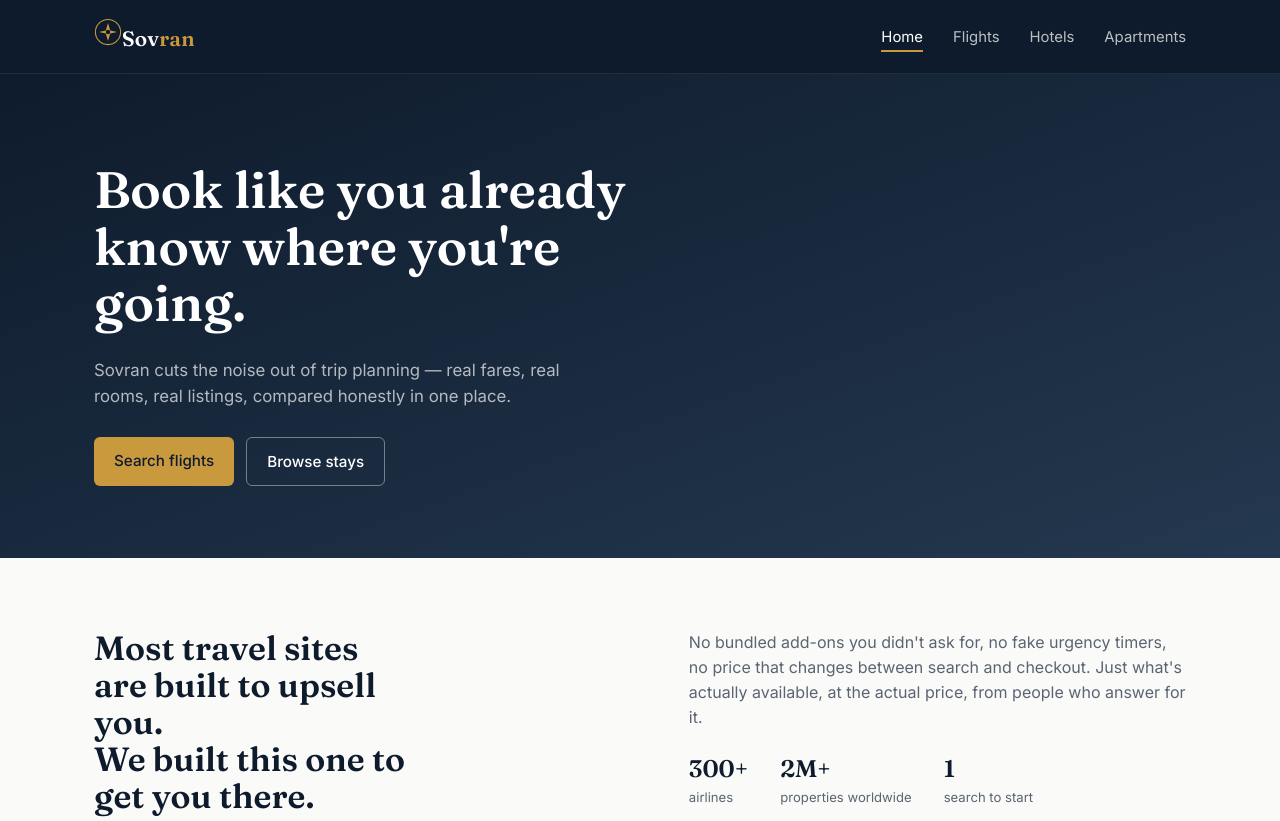
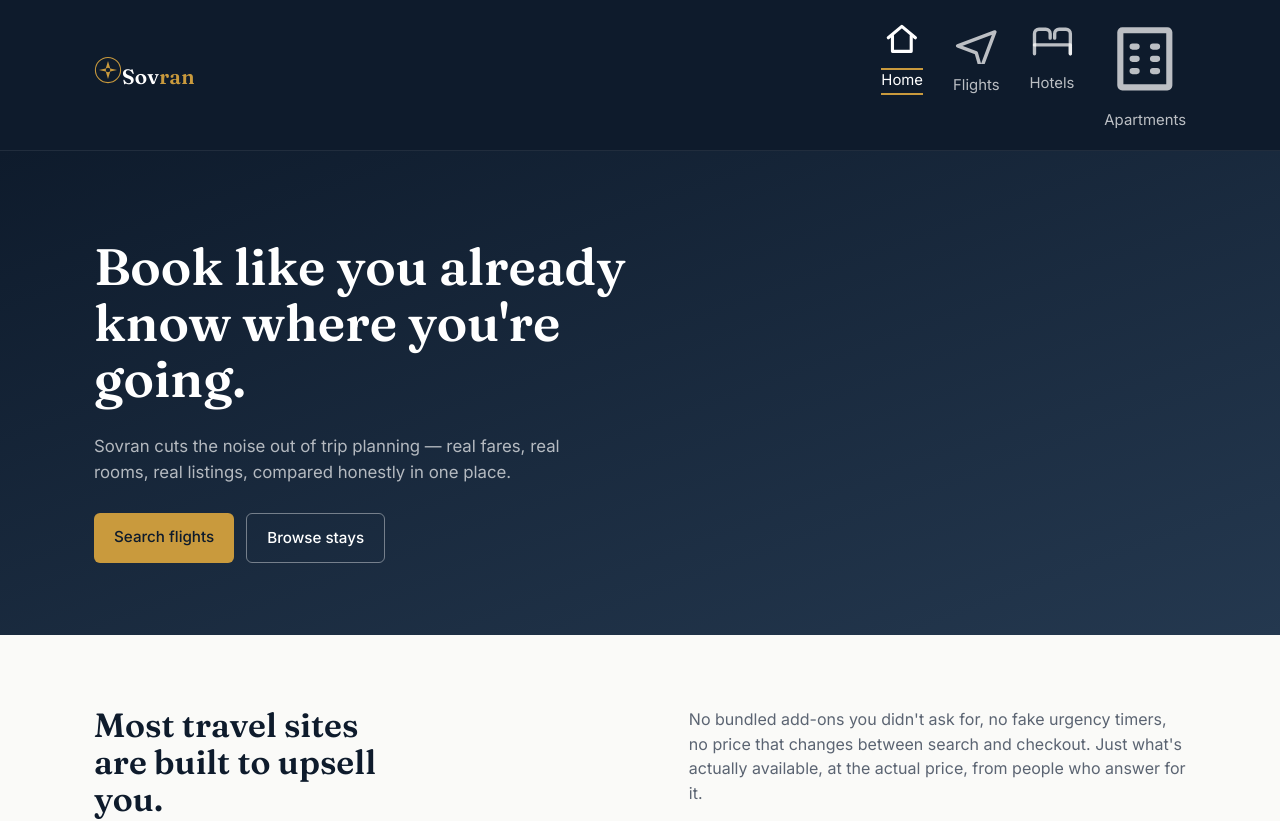
Before and after one commit to Diamondlegacy/Sovran, a React (Vite) app: page / in a window 1280 px wide. Shown: the top 821 px of the page. Built offline with nearby package versions, Linux system fonts and the light colour scheme.

Commit message:
Add icons to navigation links in App component

```diff
--- a/src/App.jsx
+++ b/src/App.jsx
@@ -3,6 +3,7 @@ import Home from './pages/Home.jsx';
 import Flights from './pages/Flights.jsx';
 import Hotels from './pages/Hotels.jsx';
 import Apartments from './pages/Apartments.jsx';
+import { HomeIcon, FlightsIcon, HotelsIcon, ApartmentsIcon } from './components/Icons.jsx';
 
 export default function App() {
   return (
@@ -14,10 +15,10 @@ export default function App() {
             Sov<span>ran</span>
           </NavLink>
           <ul className="nav-links">
-            <li><NavLink to="/" end>Home</NavLink></li>
-            <li><NavLink to="/flights">Flights</NavLink></li>
-            <li><NavLink to="/hotels">Hotels</NavLink></li>
-            <li><NavLink to="/apartments">Apartments</NavLink></li>
+            <li><NavLink to="/" end><HomeIcon />Home</NavLink></li>
+            <li><NavLink to="/flights"><FlightsIcon />Flights</NavLink></li>
+            <li><NavLink to="/hotels"><HotelsIcon />Hotels</NavLink></li>
+            <li><NavLink to="/apartments"><ApartmentsIcon />Apartments</NavLink></li>
           </ul>
         </div>
       </nav>
```
